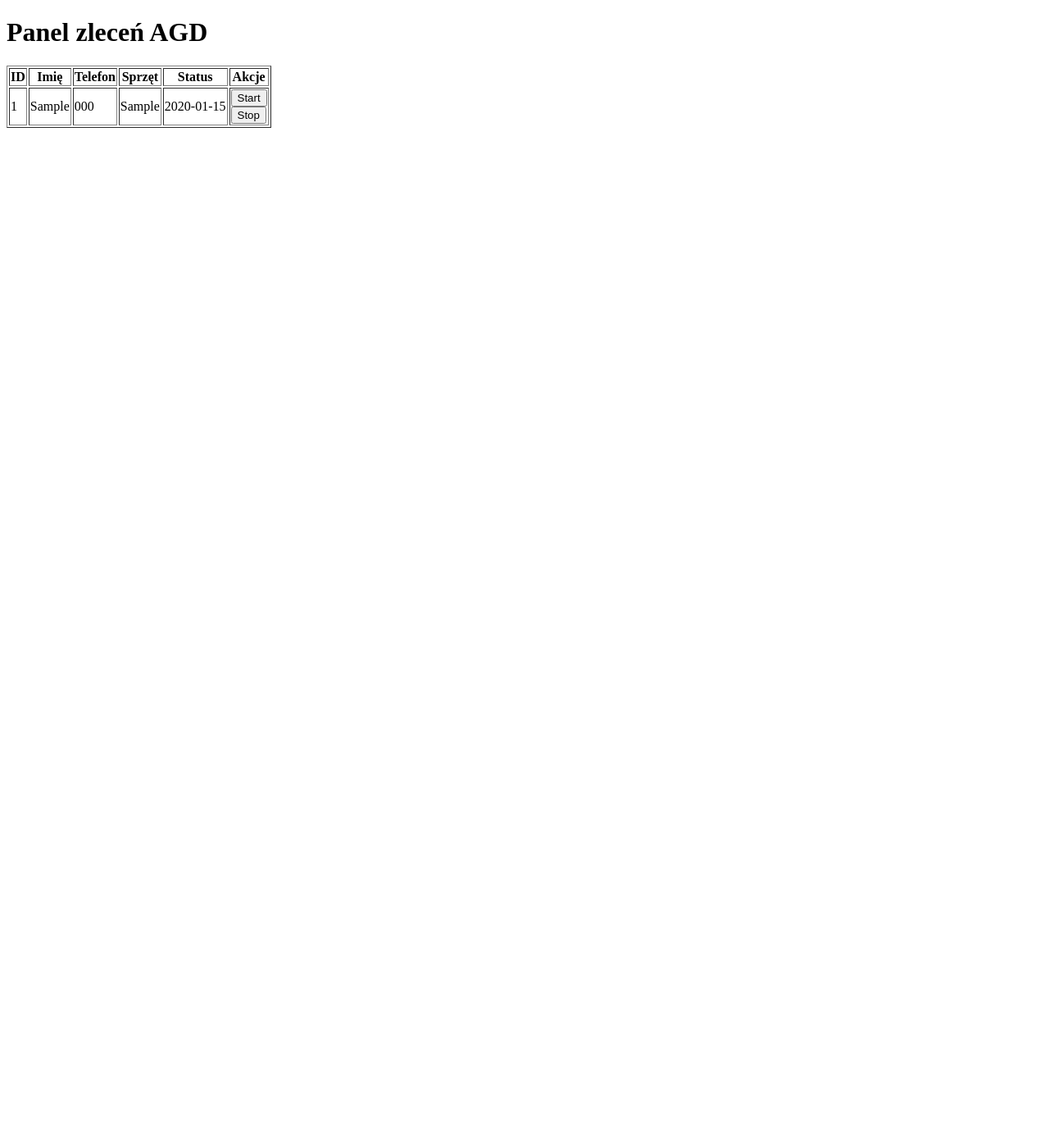
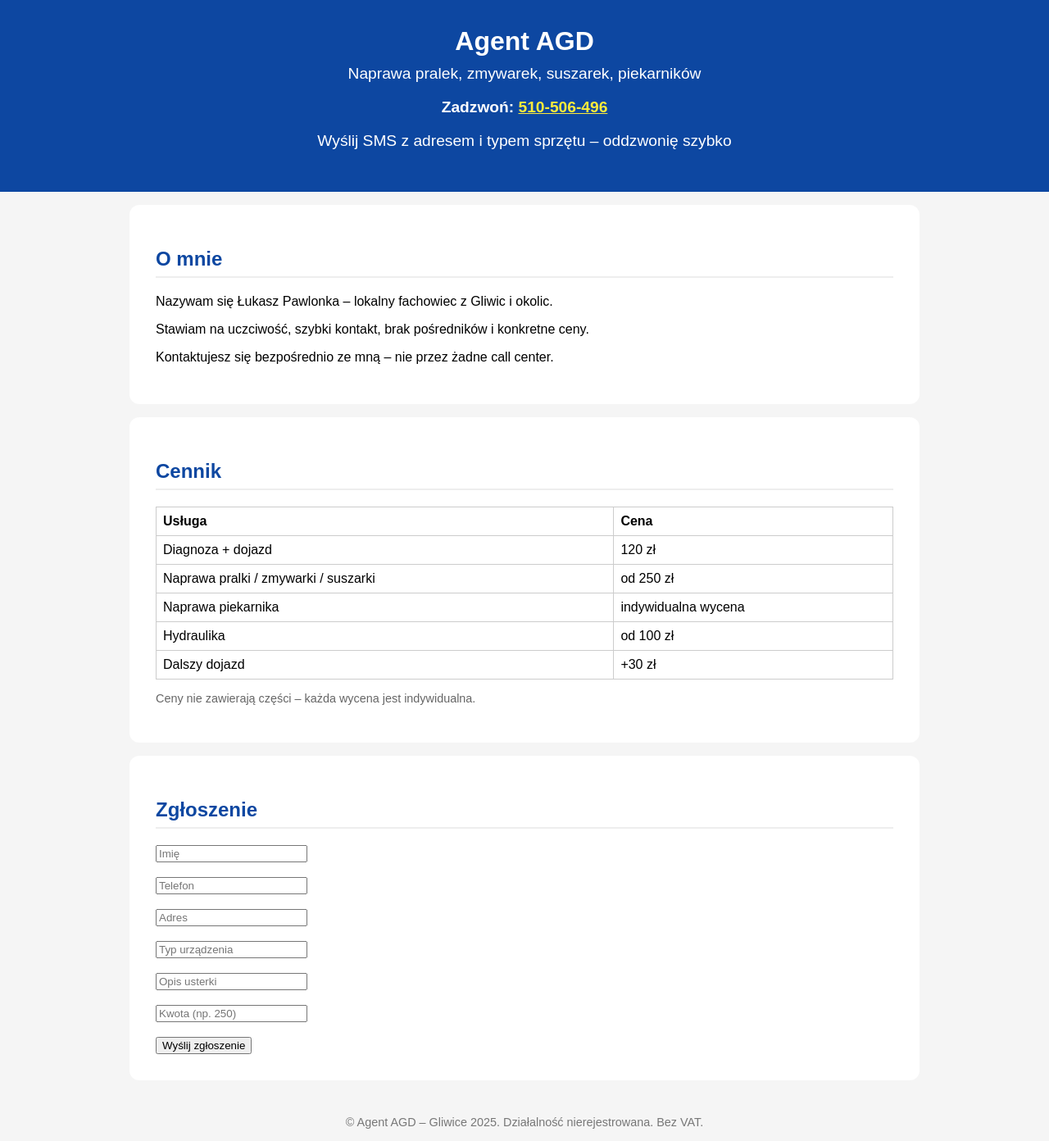
Before and after one commit to LukaszGliwice/agent-agd-panel, a FastAPI app: page / in a window 1280 px wide. Shown: the whole page at 82% size. Before the commit the page ends 156 px from the top, so only its background shows below. Run offline with FastAPI, Linux system fonts and the light colour scheme; tables that the repository leaves empty hold one stand-in row (values such as "Sample post").

Commit message:
Add files via upload

```diff
--- a/templates/index.html
+++ b/templates/index.html
@@ -3,25 +3,65 @@
 <html lang="pl">
 <head>
     <meta charset="UTF-8">
-    <title>Panel Agenta AGD</title>
+    <title>Agent AGD – Naprawa sprzętu</title>
+    <meta name="viewport" content="width=device-width, initial-scale=1.0">
+    <style>
+        body { font-family: Arial, sans-serif; margin: 0; padding: 0; background: #f5f5f5; }
+        header { background: #0d47a1; color: white; padding: 2em; text-align: center; }
+        header h1 { margin: 0; font-size: 2em; }
+        header p { font-size: 1.2em; margin-top: 0.5em; }
+        section { padding: 2em; max-width: 900px; margin: auto; background: white; margin-top: 1em; border-radius: 12px; }
+        h2 { color: #0d47a1; border-bottom: 2px solid #eee; padding-bottom: 0.3em; }
+        .cennik table { width: 100%; border-collapse: collapse; margin-top: 1em; }
+        .cennik th, .cennik td { border: 1px solid #ccc; padding: 0.5em; text-align: left; }
+        footer { text-align: center; padding: 1em; font-size: 0.9em; color: #777; margin-top: 2em; }
+    </style>
 </head>
 <body>
-    <h1>Panel zleceń AGD</h1>
-    <table border="1">
-        <tr><th>ID</th><th>Imię</th><th>Telefon</th><th>Sprzęt</th><th>Status</th><th>Akcje</th></tr>
-        {% for z in zlecenia %}
-        <tr>
-            <td>{{ z[0] }}</td>
-            <td>{{ z[1] }}</td>
-            <td>{{ z[2] }}</td>
-            <td>{{ z[4] }}</td>
-            <td>{{ z[8] }}</td>
-            <td>
-                <form action="/api/start/{{ z[0] }}" method="post"><button type="submit">Start</button></form>
-                <form action="/api/stop/{{ z[0] }}" method="post"><button type="submit">Stop</button></form>
-            </td>
-        </tr>
-        {% endfor %}
+
+<header>
+    <h1>Agent AGD</h1>
+    <p>Naprawa pralek, zmywarek, suszarek, piekarników</p>
+    <p><strong>Zadzwoń: <a href="tel:510506496" style="color:#ffeb3b;">510-506-496</a></strong></p>
+    <p>Wyślij SMS z adresem i typem sprzętu – oddzwonię szybko</p>
+</header>
+
+<section>
+    <h2>O mnie</h2>
+    <p>Nazywam się Łukasz Pawlonka – lokalny fachowiec z Gliwic i okolic.</p>
+    <p>Stawiam na uczciwość, szybki kontakt, brak pośredników i konkretne ceny.</p>
+    <p>Kontaktujesz się bezpośrednio ze mną – nie przez żadne call center.</p>
+</section>
+
+<section class="cennik">
+    <h2>Cennik</h2>
+    <table>
+        <tr><th>Usługa</th><th>Cena</th></tr>
+        <tr><td>Diagnoza + dojazd</td><td>120 zł</td></tr>
+        <tr><td>Naprawa pralki / zmywarki / suszarki</td><td>od 250 zł</td></tr>
+        <tr><td>Naprawa piekarnika</td><td>indywidualna wycena</td></tr>
+        <tr><td>Hydraulika</td><td>od 100 zł</td></tr>
+        <tr><td>Dalszy dojazd</td><td>+30 zł</td></tr>
     </table>
+    <p style="font-size:0.9em; color:#666; margin-top:1em;">Ceny nie zawierają części – każda wycena jest indywidualna.</p>
+</section>
+
+<section>
+    <h2>Zgłoszenie</h2>
+    <form action="/api/zgloszenie" method="post">
+        <input type="text" name="imie" placeholder="Imię" required><br><br>
+        <input type="text" name="telefon" placeholder="Telefon" required><br><br>
+        <input type="text" name="adres" placeholder="Adres" required><br><br>
+        <input type="text" name="urzadzenie" placeholder="Typ urządzenia" required><br><br>
+        <input type="text" name="usterka" placeholder="Opis usterki" required><br><br>
+        <input type="text" name="kwota" placeholder="Kwota (np. 250)" required><br><br>
+        <button type="submit">Wyślij zgłoszenie</button>
+    </form>
+</section>
+
+<footer>
+    © Agent AGD – Gliwice 2025. Działalność nierejestrowana. Bez VAT.
+</footer>
+
 </body>
 </html>
```
